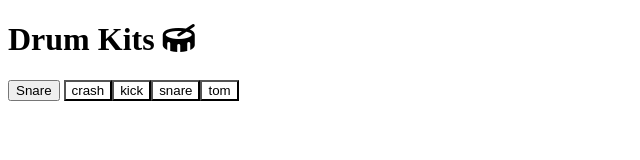
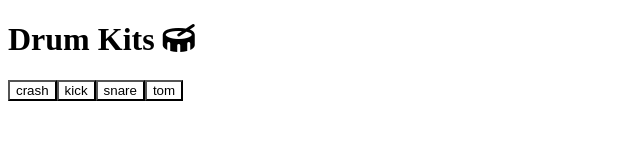
Before and after one commit to SheikhRakibulHassan/drum-kits, a plain HTML site: page index.html in a window 1280 px wide. Shown: the whole page, without its empty margins (0-640 px from the left). Drawn offline with Linux system fonts and the light colour scheme; files whose address does not match are found by name.

Commit message:
Update index.html

```diff
--- a/index.html
+++ b/index.html
@@ -10,8 +10,6 @@
 <body>
     <h1>Drum Kits <i class="fas fa-drum"></i></h1>
     <div class="container">
-        <button class="btn">Snare
-        </button>
     </div>
     <script src="index.js"></script>
 </body>
```
